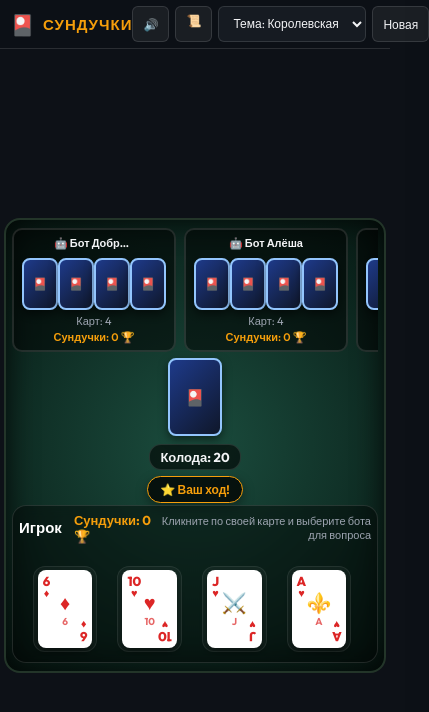
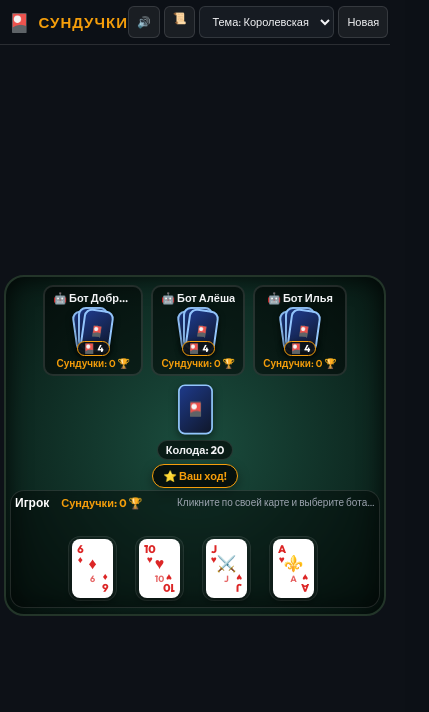
Before and after one commit to Gr1nis/sunduchki, a website with bundled scripts: page docs/index.html in a window 390 px wide. Both pictures are taken after a click on the button "🚀 Начать игру с ботами". Shown: the whole page, 429 px wide, since content can reach past the window. Built offline with nearby package versions, Linux system fonts and the light colour scheme.

Commit message:
fix(mobile): center opponent seat, compact cards fan into 3d-stack, and prevent cards overflow

```diff
--- a/docs/style.css
+++ b/docs/style.css
@@ -119,20 +119,36 @@ body { background: var(--bg-color); color: var(--text-main); min-height: 100vh;
   flex: 1; position: relative; background: var(--card-table-bg);
   border: 4px solid #233529; border-radius: 40px; box-shadow: inset 0 0 60px rgba(0,0,0,0.8), 0 20px 50px rgba(0,0,0,0.7);
   display: flex; flex-direction: column; justify-content: space-between; padding: 20px;
+  overflow: hidden;
 }
 
 /* Opponents Arena */
-.opponents-arena { display: flex; justify-content: center; gap: 20px; flex-wrap: wrap; z-index: 5; }
+.opponents-arena { display: flex; justify-content: center; align-items: center; gap: 20px; flex-wrap: wrap; z-index: 5; width: 100%; }
 .opponent-seat {
   background: rgba(0,0,0,0.5); border: 2px solid var(--border-color);
-  border-radius: var(--radius-md); padding: 10px 14px; display: flex; flex-direction: column;
-  align-items: center; min-width: 130px; transition: all 0.25s ease; cursor: pointer;
+  border-radius: var(--radius-md); padding: 8px 14px; display: flex; flex-direction: column;
+  align-items: center; min-width: 110px; transition: all 0.25s ease; cursor: pointer; user-select: none;
 }
 .opponent-seat.is-turn { border-color: var(--accent-gold); box-shadow: 0 0 16px var(--accent-gold-glow); transform: scale(1.05); }
 .opponent-seat.selectable:hover { border-color: #60a5fa; background: rgba(59, 130, 246, 0.2); }
-.opponent-name { font-weight: 700; font-size: 14px; margin-bottom: 4px; }
-.opponent-cards-badge { font-size: 12px; color: var(--text-muted); }
+.opponent-name { font-weight: 700; font-size: 13px; margin-bottom: 2px; }
 .opponent-chests { font-size: 12px; color: var(--accent-gold); font-weight: 600; margin-top: 2px; }
+
+/* Compact Opponent Card Stack */
+.opponent-card-stack {
+  position: relative; width: 50px; height: 50px; margin: 4px 0;
+  display: flex; justify-content: center; align-items: center;
+}
+.opponent-card-stack .game-card-back { position: absolute; top: 0; box-shadow: 0 2px 6px rgba(0,0,0,0.5); }
+.opponent-card-stack .stack-card-0 { transform: rotate(-8deg) translateX(-4px); }
+.opponent-card-stack .stack-card-1 { transform: rotate(0deg) translateY(-2px); }
+.opponent-card-stack .stack-card-2 { transform: rotate(8deg) translateX(4px); }
+.opponent-card-stack .stack-count-badge {
+  position: absolute; bottom: -3px; background: rgba(13, 17, 23, 0.95);
+  border: 1px solid var(--accent-gold); border-radius: 12px;
+  padding: 1px 7px; font-size: 11px; color: #fff; z-index: 10;
+  box-shadow: 0 2px 6px rgba(0,0,0,0.6); white-space: nowrap;
+}
 
 /* Table Center */
 .table-center { display: flex; flex-direction: column; align-items: center; justify-content: center; gap: 12px; z-index: 2; }
@@ -276,54 +292,89 @@ body { background: var(--bg-color); color: var(--text-main); min-height: 100vh;
 
 /* Mobile Gaming Adaptations */
 @media (max-width: 768px) {
+  :root {
+    --card-w: clamp(40px, 10.5vw, 54px);
+    --card-h: clamp(58px, 15vw, 78px);
+  }
   * { -webkit-tap-highlight-color: transparent; }
-  .app-header { padding: 6px 10px; }
+  .app-header {
+    padding: max(6px, env(safe-area-inset-top)) max(8px, env(safe-area-inset-right)) 6px max(8px, env(safe-area-inset-left));
+    min-height: 42px;
+  }
   .logo-title { font-size: 15px; letter-spacing: 1px; }
-  .logo-icon { font-size: 20px; }
-  .header-controls { gap: 6px; }
-  .icon-btn, .select-dropdown, .btn { padding: 6px 10px; font-size: 12px; min-height: 36px; }
+  .logo-icon { font-size: 18px; }
+  .header-controls { gap: 4px; }
+  .icon-btn, .select-dropdown, .btn { padding: 4px 8px; font-size: 11px; min-height: 32px; }
   #btn-toggle-log { display: inline-flex; }
 
-  .main-content { padding: 6px 4px; min-height: calc(100vh - 52px); height: calc(100vh - 52px); }
+  .main-content {
+    padding: 4px 4px max(4px, env(safe-area-inset-bottom));
+    min-height: calc(100dvh - 44px);
+    height: calc(100dvh - 44px);
+  }
   .game-layout { height: 100%; min-height: unset; flex-direction: column; gap: 0; }
   .game-table-container {
-    border-radius: 16px; border-width: 2px; padding: 8px 6px;
-    height: 100%; box-shadow: inset 0 0 30px rgba(0,0,0,0.8);
+    border-radius: 20px; border-width: 2px; padding: 6px 4px;
+    height: 100%; box-shadow: inset 0 0 24px rgba(0,0,0,0.8);
+    overflow: hidden;
   }
 
-  /* Compact opponents scroll row */
+  /* Centered and compact opponents row */
   .opponents-arena {
+    display: flex; justify-content: center; align-items: center;
     flex-wrap: nowrap; overflow-x: auto; -webkit-overflow-scrolling: touch;
-    justify-content: flex-start; gap: 8px; padding-bottom: 4px; scrollbar-width: none;
+    gap: 8px; padding: 2px 4px 2px; scrollbar-width: none; width: 100%;
   }
   .opponents-arena::-webkit-scrollbar { display: none; }
   .opponent-seat {
-    min-width: 95px; padding: 6px 8px; flex-shrink: 0; border-radius: 10px;
+    min-width: 84px; padding: 4px 8px; flex-shrink: 0; border-radius: 10px;
   }
   .opponent-name { font-size: 11px; white-space: nowrap; max-width: 80px; overflow: hidden; text-overflow: ellipsis; }
-  .opponent-cards-badge, .opponent-chests { font-size: 11px; }
+  .opponent-chests { font-size: 10px; }
+  .opponent-card-stack { width: 44px; height: 44px; margin: 2px 0; }
+  .opponent-card-stack .game-card-back.size-small { width: 30px; height: 42px; font-size: 10px; }
+  .opponent-card-stack .stack-count-badge { font-size: 10px; padding: 0 5px; }
 
   /* Compact center */
-  .table-center { gap: 6px; margin: 2px 0; }
-  .turn-banner { font-size: 12px; padding: 5px 12px; }
+  .table-center { gap: 4px; margin: 2px 0; }
+  .deck-cards-stack { transform: scale(0.85); transform-origin: center; }
+  .deck-badge { font-size: 11px; padding: 2px 8px; margin-top: 2px; }
+  .turn-banner { font-size: 11px; padding: 4px 10px; }
 
   /* Touch-friendly hand */
-  .player-hand-container { width: 100%; padding: 6px 6px; border-radius: 14px; }
-  .hand-header { font-size: 12px; }
-  .hand-hint { font-size: 11px; text-align: right; max-width: 60%; }
+  .player-hand-container {
+    width: 100%; padding: 4px 4px 2px; border-radius: 14px;
+    box-sizing: border-box; overflow: hidden;
+  }
+  .hand-header { font-size: 11px; margin-bottom: 2px; }
+  .player-name-label { font-size: 12px; }
+  .player-chests-badge { font-size: 11px; }
+  .hand-hint { font-size: 10px; text-align: right; max-width: 55%; white-space: nowrap; overflow: hidden; text-overflow: ellipsis; }
+
   .my-cards-row {
-    flex-wrap: nowrap; overflow-x: auto; -webkit-overflow-scrolling: touch;
-    justify-content: flex-start; padding: 14px 4px 4px; min-height: 96px; scrollbar-width: none;
+    display: flex; flex-wrap: nowrap; overflow-x: auto; -webkit-overflow-scrolling: touch;
+    justify-content: safe center; padding: 16px 4px 4px; min-height: 82px;
+    scrollbar-width: none; width: 100%; box-sizing: border-box;
   }
   .my-cards-row::-webkit-scrollbar { display: none; }
-  .card-rank-group { flex-shrink: 0; margin-right: 6px; padding: 3px 4px; }
+  .card-rank-group { flex-shrink: 0; margin-right: 4px; padding: 2px 3px; }
+  .card-rank-group .game-card:not(:first-child) { margin-left: -26px; }
+
+  .game-card.selected {
+    transform: translateY(-16px) scale(1.06) !important;
+  }
+  .card-corner .card-rank { font-size: 11px; }
+  .card-corner .card-suit { font-size: 10px; }
+  .card-center-icon { font-size: 16px; }
+  .card-center-rank { font-size: 9px; }
 
   /* Mobile floating pickers */
   .count-picker-bar {
-    flex-wrap: wrap; justify-content: center; gap: 6px; padding: 4px 8px;
-    font-size: 12px; width: 100%; max-width: 100%;
+    flex-wrap: wrap; justify-content: center; gap: 4px; padding: 3px 6px;
+    font-size: 11px; width: 100%; max-width: 100%; margin-bottom: 4px;
   }
-  .count-pill { padding: 4px 8px; font-size: 11px; min-height: 34px; }
+  .count-label { font-size: 11px; }
+  .count-pill { padding: 3px 7px; font-size: 10px; min-height: 28px; }
 
   /* Slide-over log drawer */
   .game-sidebar {
--- a/docs/ui.js
+++ b/docs/ui.js
@@ -40,21 +40,25 @@ export function renderOpponents(players, myId, isMyTurn, onSelectTarget, selecte
     const isSelected = selectedTargetId === p.id;
     seat.className = `opponent-seat ${p.isTurn ? 'is-turn' : ''} ${isMyTurn && p.cardCount > 0 ? 'selectable' : ''} ${isSelected ? 'selected' : ''}`;
 
-    // Mini cards fan
-    const cardsFan = document.createElement('div');
-    cardsFan.style.display = 'flex';
-    cardsFan.style.gap = '-15px';
-    cardsFan.style.margin = '4px 0';
-    for (let i = 0; i < Math.min(p.cardCount, 8); i++) {
-      cardsFan.appendChild(renderCardBack({ size: 'small' }));
+    // Compact card stack
+    const stack = document.createElement('div');
+    stack.className = 'opponent-card-stack';
+    const visualCards = p.cardCount > 0 ? Math.min(p.cardCount, 3) : 0;
+    for (let i = 0; i < visualCards; i++) {
+      const back = renderCardBack({ size: 'small' });
+      back.classList.add(`stack-card-${i}`);
+      stack.appendChild(back);
     }
+    const countBadge = document.createElement('span');
+    countBadge.className = 'stack-count-badge';
+    countBadge.innerHTML = `🎴 <b>${p.cardCount}</b>`;
+    stack.appendChild(countBadge);
 
     seat.innerHTML = `
       <div class="opponent-name">${p.isBot ? '🤖' : '👤'} ${p.name}</div>
-      <div class="opponent-cards-badge">Карт: ${p.cardCount}</div>
       <div class="opponent-chests">Сундучки: ${p.chests.length} 🏆</div>
     `;
-    seat.insertBefore(cardsFan, seat.children[1]);
+    seat.insertBefore(stack, seat.children[1]);
 
     if (isMyTurn && p.cardCount > 0) {
       seat.addEventListener('click', () => onSelectTarget(p.id));
--- a/public/style.css
+++ b/public/style.css
@@ -119,20 +119,36 @@ body { background: var(--bg-color); color: var(--text-main); min-height: 100vh;
   flex: 1; position: relative; background: var(--card-table-bg);
   border: 4px solid #233529; border-radius: 40px; box-shadow: inset 0 0 60px rgba(0,0,0,0.8), 0 20px 50px rgba(0,0,0,0.7);
   display: flex; flex-direction: column; justify-content: space-between; padding: 20px;
+  overflow: hidden;
 }
 
 /* Opponents Arena */
-.opponents-arena { display: flex; justify-content: center; gap: 20px; flex-wrap: wrap; z-index: 5; }
+.opponents-arena { display: flex; justify-content: center; align-items: center; gap: 20px; flex-wrap: wrap; z-index: 5; width: 100%; }
 .opponent-seat {
   background: rgba(0,0,0,0.5); border: 2px solid var(--border-color);
-  border-radius: var(--radius-md); padding: 10px 14px; display: flex; flex-direction: column;
-  align-items: center; min-width: 130px; transition: all 0.25s ease; cursor: pointer;
+  border-radius: var(--radius-md); padding: 8px 14px; display: flex; flex-direction: column;
+  align-items: center; min-width: 110px; transition: all 0.25s ease; cursor: pointer; user-select: none;
 }
 .opponent-seat.is-turn { border-color: var(--accent-gold); box-shadow: 0 0 16px var(--accent-gold-glow); transform: scale(1.05); }
 .opponent-seat.selectable:hover { border-color: #60a5fa; background: rgba(59, 130, 246, 0.2); }
-.opponent-name { font-weight: 700; font-size: 14px; margin-bottom: 4px; }
-.opponent-cards-badge { font-size: 12px; color: var(--text-muted); }
+.opponent-name { font-weight: 700; font-size: 13px; margin-bottom: 2px; }
 .opponent-chests { font-size: 12px; color: var(--accent-gold); font-weight: 600; margin-top: 2px; }
+
+/* Compact Opponent Card Stack */
+.opponent-card-stack {
+  position: relative; width: 50px; height: 50px; margin: 4px 0;
+  display: flex; justify-content: center; align-items: center;
+}
+.opponent-card-stack .game-card-back { position: absolute; top: 0; box-shadow: 0 2px 6px rgba(0,0,0,0.5); }
+.opponent-card-stack .stack-card-0 { transform: rotate(-8deg) translateX(-4px); }
+.opponent-card-stack .stack-card-1 { transform: rotate(0deg) translateY(-2px); }
+.opponent-card-stack .stack-card-2 { transform: rotate(8deg) translateX(4px); }
+.opponent-card-stack .stack-count-badge {
+  position: absolute; bottom: -3px; background: rgba(13, 17, 23, 0.95);
+  border: 1px solid var(--accent-gold); border-radius: 12px;
+  padding: 1px 7px; font-size: 11px; color: #fff; z-index: 10;
+  box-shadow: 0 2px 6px rgba(0,0,0,0.6); white-space: nowrap;
+}
 
 /* Table Center */
 .table-center { display: flex; flex-direction: column; align-items: center; justify-content: center; gap: 12px; z-index: 2; }
@@ -276,54 +292,89 @@ body { background: var(--bg-color); color: var(--text-main); min-height: 100vh;
 
 /* Mobile Gaming Adaptations */
 @media (max-width: 768px) {
+  :root {
+    --card-w: clamp(40px, 10.5vw, 54px);
+    --card-h: clamp(58px, 15vw, 78px);
+  }
   * { -webkit-tap-highlight-color: transparent; }
-  .app-header { padding: 6px 10px; }
+  .app-header {
+    padding: max(6px, env(safe-area-inset-top)) max(8px, env(safe-area-inset-right)) 6px max(8px, env(safe-area-inset-left));
+    min-height: 42px;
+  }
   .logo-title { font-size: 15px; letter-spacing: 1px; }
-  .logo-icon { font-size: 20px; }
-  .header-controls { gap: 6px; }
-  .icon-btn, .select-dropdown, .btn { padding: 6px 10px; font-size: 12px; min-height: 36px; }
+  .logo-icon { font-size: 18px; }
+  .header-controls { gap: 4px; }
+  .icon-btn, .select-dropdown, .btn { padding: 4px 8px; font-size: 11px; min-height: 32px; }
   #btn-toggle-log { display: inline-flex; }
 
-  .main-content { padding: 6px 4px; min-height: calc(100vh - 52px); height: calc(100vh - 52px); }
+  .main-content {
+    padding: 4px 4px max(4px, env(safe-area-inset-bottom));
+    min-height: calc(100dvh - 44px);
+    height: calc(100dvh - 44px);
+  }
   .game-layout { height: 100%; min-height: unset; flex-direction: column; gap: 0; }
   .game-table-container {
-    border-radius: 16px; border-width: 2px; padding: 8px 6px;
-    height: 100%; box-shadow: inset 0 0 30px rgba(0,0,0,0.8);
+    border-radius: 20px; border-width: 2px; padding: 6px 4px;
+    height: 100%; box-shadow: inset 0 0 24px rgba(0,0,0,0.8);
+    overflow: hidden;
   }
 
-  /* Compact opponents scroll row */
+  /* Centered and compact opponents row */
   .opponents-arena {
+    display: flex; justify-content: center; align-items: center;
     flex-wrap: nowrap; overflow-x: auto; -webkit-overflow-scrolling: touch;
-    justify-content: flex-start; gap: 8px; padding-bottom: 4px; scrollbar-width: none;
+    gap: 8px; padding: 2px 4px 2px; scrollbar-width: none; width: 100%;
   }
   .opponents-arena::-webkit-scrollbar { display: none; }
   .opponent-seat {
-    min-width: 95px; padding: 6px 8px; flex-shrink: 0; border-radius: 10px;
+    min-width: 84px; padding: 4px 8px; flex-shrink: 0; border-radius: 10px;
   }
   .opponent-name { font-size: 11px; white-space: nowrap; max-width: 80px; overflow: hidden; text-overflow: ellipsis; }
-  .opponent-cards-badge, .opponent-chests { font-size: 11px; }
+  .opponent-chests { font-size: 10px; }
+  .opponent-card-stack { width: 44px; height: 44px; margin: 2px 0; }
+  .opponent-card-stack .game-card-back.size-small { width: 30px; height: 42px; font-size: 10px; }
+  .opponent-card-stack .stack-count-badge { font-size: 10px; padding: 0 5px; }
 
   /* Compact center */
-  .table-center { gap: 6px; margin: 2px 0; }
-  .turn-banner { font-size: 12px; padding: 5px 12px; }
+  .table-center { gap: 4px; margin: 2px 0; }
+  .deck-cards-stack { transform: scale(0.85); transform-origin: center; }
+  .deck-badge { font-size: 11px; padding: 2px 8px; margin-top: 2px; }
+  .turn-banner { font-size: 11px; padding: 4px 10px; }
 
   /* Touch-friendly hand */
-  .player-hand-container { width: 100%; padding: 6px 6px; border-radius: 14px; }
-  .hand-header { font-size: 12px; }
-  .hand-hint { font-size: 11px; text-align: right; max-width: 60%; }
+  .player-hand-container {
+    width: 100%; padding: 4px 4px 2px; border-radius: 14px;
+    box-sizing: border-box; overflow: hidden;
+  }
+  .hand-header { font-size: 11px; margin-bottom: 2px; }
+  .player-name-label { font-size: 12px; }
+  .player-chests-badge { font-size: 11px; }
+  .hand-hint { font-size: 10px; text-align: right; max-width: 55%; white-space: nowrap; overflow: hidden; text-overflow: ellipsis; }
+
   .my-cards-row {
-    flex-wrap: nowrap; overflow-x: auto; -webkit-overflow-scrolling: touch;
-    justify-content: flex-start; padding: 14px 4px 4px; min-height: 96px; scrollbar-width: none;
+    display: flex; flex-wrap: nowrap; overflow-x: auto; -webkit-overflow-scrolling: touch;
+    justify-content: safe center; padding: 16px 4px 4px; min-height: 82px;
+    scrollbar-width: none; width: 100%; box-sizing: border-box;
   }
   .my-cards-row::-webkit-scrollbar { display: none; }
-  .card-rank-group { flex-shrink: 0; margin-right: 6px; padding: 3px 4px; }
+  .card-rank-group { flex-shrink: 0; margin-right: 4px; padding: 2px 3px; }
+  .card-rank-group .game-card:not(:first-child) { margin-left: -26px; }
+
+  .game-card.selected {
+    transform: translateY(-16px) scale(1.06) !important;
+  }
+  .card-corner .card-rank { font-size: 11px; }
+  .card-corner .card-suit { font-size: 10px; }
+  .card-center-icon { font-size: 16px; }
+  .card-center-rank { font-size: 9px; }
 
   /* Mobile floating pickers */
   .count-picker-bar {
-    flex-wrap: wrap; justify-content: center; gap: 6px; padding: 4px 8px;
-    font-size: 12px; width: 100%; max-width: 100%;
+    flex-wrap: wrap; justify-content: center; gap: 4px; padding: 3px 6px;
+    font-size: 11px; width: 100%; max-width: 100%; margin-bottom: 4px;
   }
-  .count-pill { padding: 4px 8px; font-size: 11px; min-height: 34px; }
+  .count-label { font-size: 11px; }
+  .count-pill { padding: 3px 7px; font-size: 10px; min-height: 28px; }
 
   /* Slide-over log drawer */
   .game-sidebar {
```
Also changed, not shown: HANDOFF.md (+9 -6 lines), public/ui.js (+13 -9 lines).
